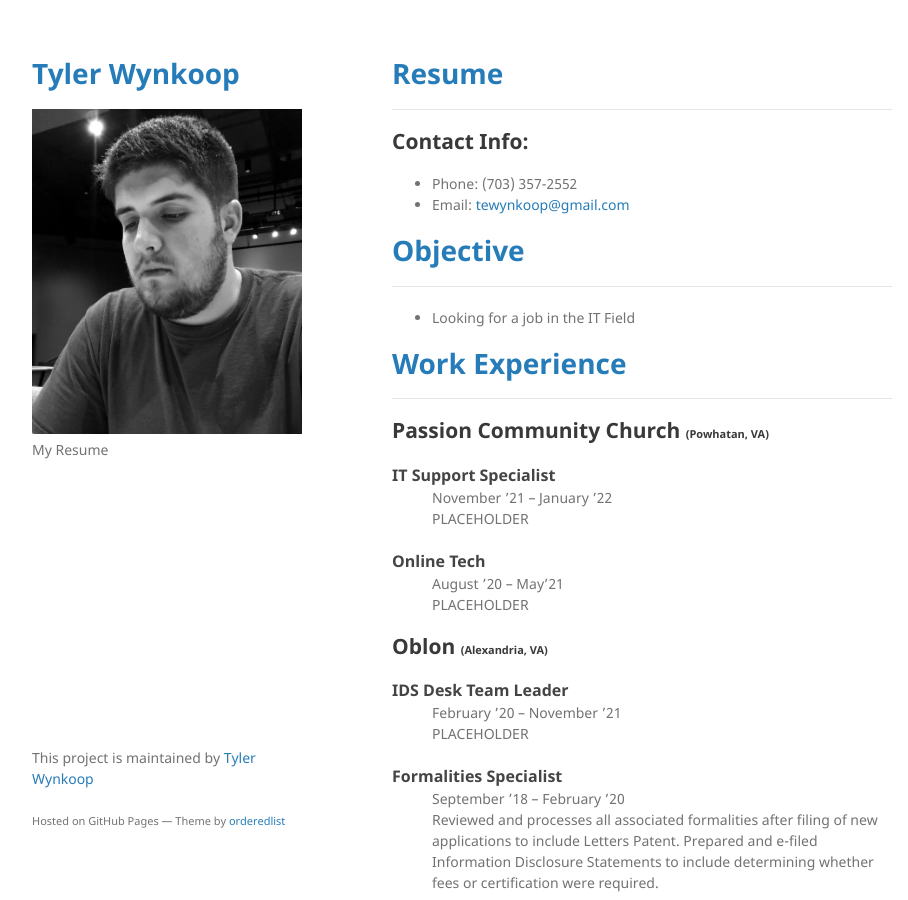
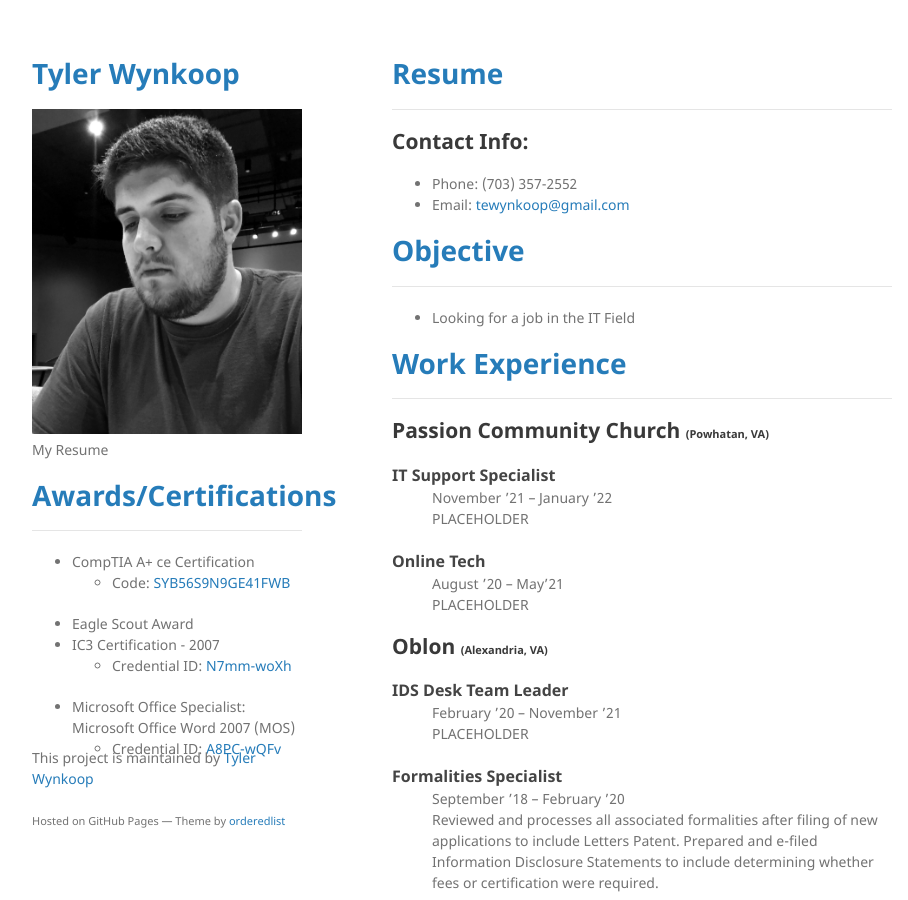
Before and after one commit to tewynkoop/TylerWynkoop, a Jekyll site: the page built from index.md, in a window 1280 px wide and 900 px high. Shown: the whole window, without its empty margins (178-1086 px from the left). Built offline with Jekyll 4.4.1, drawn with Linux system fonts in a browser that asks for light colours; a script that is not in the unit is left out; our own code applies the rules of GitHub Pages for plain Markdown files.

Commit message:
Update default.html

```diff
--- a/_layouts/default.html
+++ b/_layouts/default.html
@@ -31,6 +31,30 @@
         <p class="view"><a href="{{ site.github.owner_url }}">View My GitHub Profile</a></p>
         {% endif %}
 
+        <h1><span style="color:#267CB9"> Awards/Certifications </span></h1>
+        <hr>
+
+        <ul>
+            <li>CompTIA A+ ce Certification
+                <ul>
+                    <li>Code: <a href="http://verify.CompTIA.org">SYB56S9N9GE41FWB</a></li>
+                </ul>
+            </li>
+            <li>Eagle Scout Award</li>
+            <li>IC3 Certification - 2007
+                <ul>
+                    <li>Credential ID: <a href="http://verify.certiport.com/">N7mm-woXh</a></li>
+                </ul>
+            </li>
+          <li>Microsoft Office Specialist: Microsoft Office Word 2007 (MOS)
+                <ul>
+                    <li>Credential ID: <a href="http://verify.certiport.com/">A8PC-wQFv</a></li>
+                </ul>
+            </li>
+        </ul>
+
+        <div data-iframe-width="150" data-iframe-height="270" data-share-badge-id="cd1eaaa3-9fb5-4e3e-a950-1a10813f3333" data-share-badge-host="https://www.credly.com"></div><script type="text/javascript" async src="//cdn.credly.com/assets/utilities/embed.js"></script>
+
         {% if site.show_downloads %}
         <ul class="downloads">
           <li><a href="{{ site.github.zip_url }}">Download <strong>ZIP File</strong></a></li>
```
